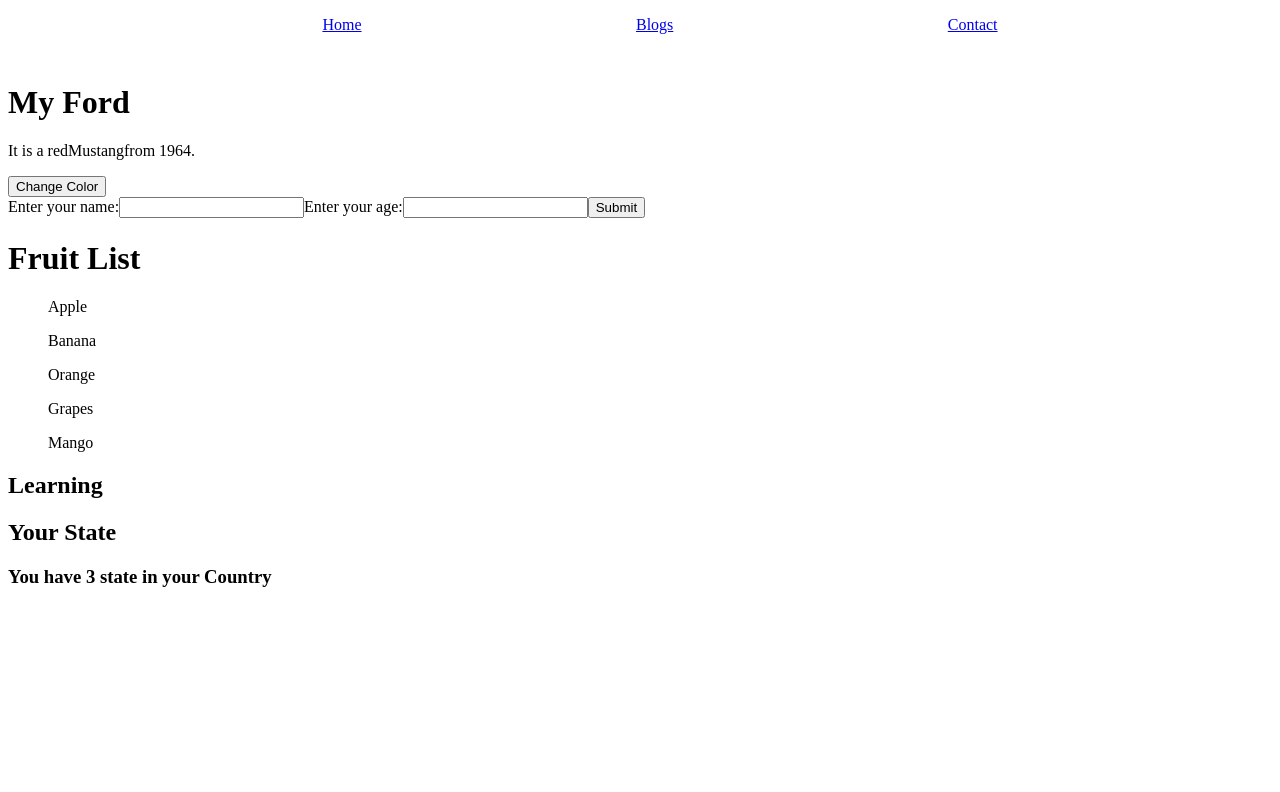
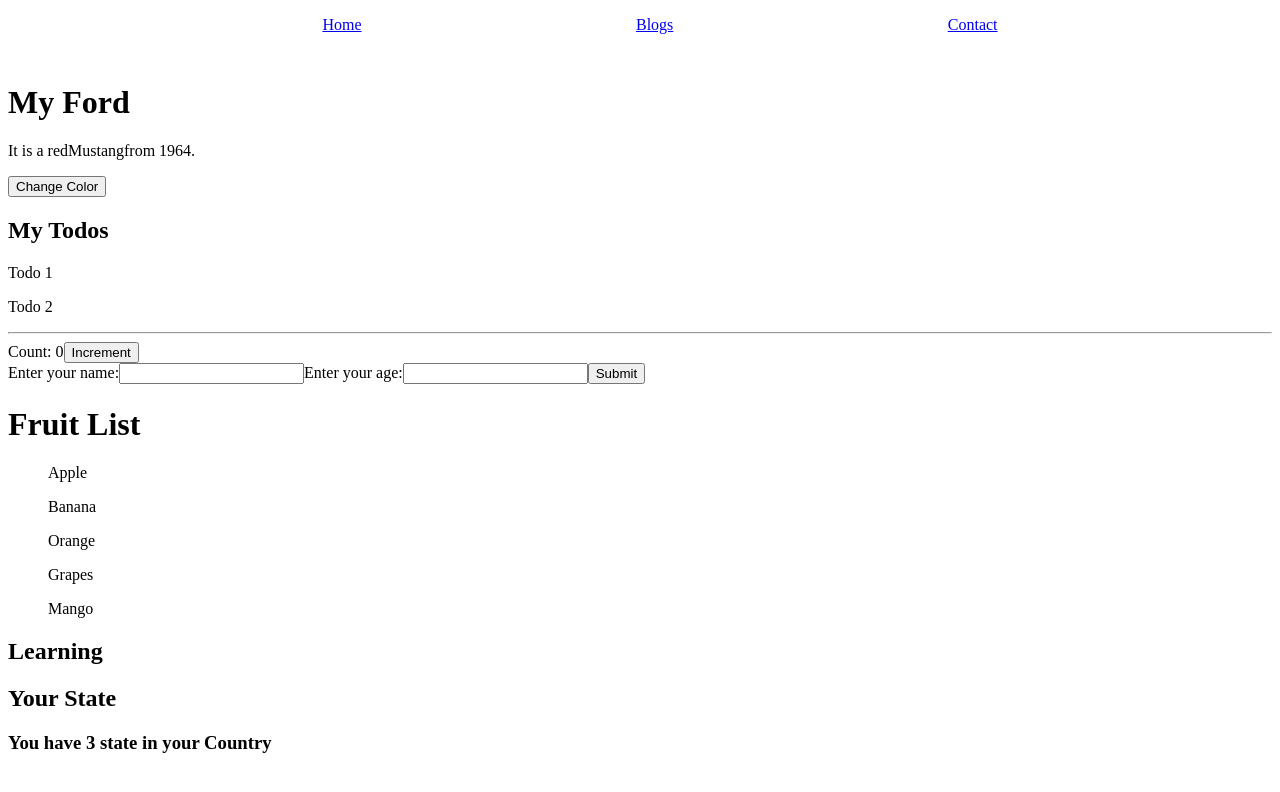
Before and after one commit to YourmixJNR/my-react-app, a React (Create React App) app: page / in a window 1280 px wide. Shown: the top 792 px of the page. Built offline with nearby package versions, Linux system fonts and the light colour scheme.

Commit message:
done: react-memo

```diff
--- a/src/components/memo.jsx
+++ b/src/components/memo.jsx
@@ -1,7 +1,7 @@
 import { useState } from "react";
-import DemoMemo from './React Memo'
+import DemoMemo from './React Memo/reactmemo'
 
-const memo = () => {
+const Memo = () => {
     const [count, setCount] = useState(0);
     const [todos, setTodos] = useState(['Todo 1', 'Todo 2']);
 
@@ -20,3 +20,5 @@ const memo = () => {
         </>
     )
 }
+
+export default Memo;
--- a/src/pages/home.js
+++ b/src/pages/home.js
@@ -3,11 +3,13 @@ import Dad from "../components/map";
 import Lprops from "../components/props";
 import DisplayConditionals from "../components/conditionals";
 import MyForm from "../components/form";
+import Memo from "../components/memo";
 
 const Home = () => {
     return  (
         <>
             <Car />
+            <Memo />
             <MyForm />
             <Dad />
             <Lprops />
```
